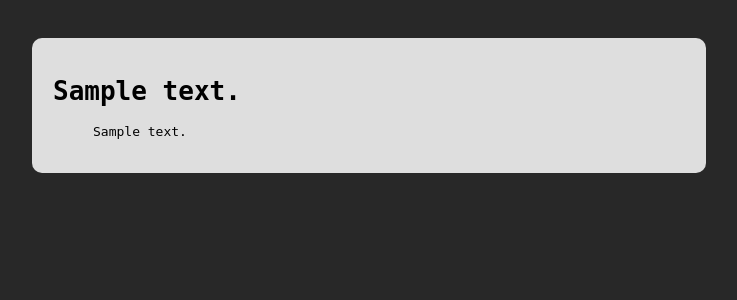
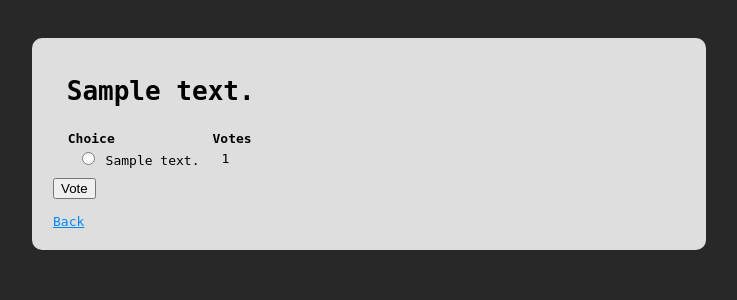
Before and after one commit to kmirzavaziri/django-drf, a Django app: page /polls/1/ in a window 1280 px wide. Shown: the top 300 px of the page, without its empty margins (271-1008 px from the left). Run offline with Django 4.2, Linux system fonts and the light colour scheme; tables that the repository leaves empty hold one stand-in row (values such as "Sample post").

Commit message:
Add vote and result functionalities (part 4)

```diff
--- a/polls/static/polls/styles.css
+++ b/polls/static/polls/styles.css
@@ -12,6 +12,18 @@ a {
     color: #0088ff;
 }
 
+fieldset {
+    border: none;
+}
+
+th {
+    text-align: left;
+}
+
+td {
+    padding: 0 10px;
+}
+
 .wrapper {
     display: flex;
     justify-content: center;
@@ -24,3 +36,7 @@ a {
     width: 50%;
     margin-top: 30px;
 }
+
+.err {
+    color: #b00707;
+}
--- a/polls/templates/polls/detail.html
+++ b/polls/templates/polls/detail.html
@@ -10,12 +10,34 @@
 <body>
 <div class="wrapper">
     <div class="card">
-        <h1>{{ question.question_text }}</h1>
-        <ul>
-            {% for choice in question.choice_set.all %}
-            <li>{{ choice.choice_text }}</li>
-            {% endfor %}
-        </ul>
+        <form action="{% url 'polls:detail' question.id %}" method="post">
+            {% csrf_token %}
+            <fieldset>
+                <legend><h1>{{ question.question_text }}</h1></legend>
+                {% if error_message %}
+                <p class="err"><strong>{{ error_message }}</strong></p>
+                {% endif %}
+
+                <table>
+                    <tr>
+                        <th>Choice</th>
+                        <th>Votes</th>
+                    </tr>
+                    {% for choice in question.choice_set.all %}
+                    <tr>
+                        <td>
+                            <input type="radio" name="choice" id="choice{{ forloop.counter }}" value="{{ choice.id }}">
+                            <label for="choice{{ forloop.counter }}">{{ choice.choice_text }}</label><br>
+                        </td>
+                        <td>{{ choice.votes }}</td>
+                    </tr>
+                    {% endfor %}
+                </table>
+            </fieldset>
+            <input type="submit" value="Vote">
+        </form>
+        <br>
+        <a href="{% url 'polls:index' %}">Back</a>
     </div>
 </div>
 </body>
--- a/polls/templates/polls/index.html
+++ b/polls/templates/polls/index.html
@@ -11,9 +11,9 @@
 <div class="wrapper">
     <div class="card">
         <h1>Latest Question List</h1>
-        {% if latest_question_list %}
+        {% if questions %}
         <ul>
-            {% for question in latest_question_list %}
+            {% for question in questions %}
             <li><a href="{% url 'polls:detail' question.id %}">{{ question.question_text }}</a></li>
             {% endfor %}
         </ul>
--- a/polls/urls.py
+++ b/polls/urls.py
@@ -5,8 +5,6 @@ from . import views
 app_name = "polls"
 
 urlpatterns = [
-    path("", views.index, name="index"),
-    path("<int:question_id>/", views.detail, name="detail"),
-    path("<int:question_id>/results/", views.results, name="results"),
-    path("<int:question_id>/vote/", views.vote, name="vote"),
+    path("", views.IndexView.as_view(), name="index"),
+    path("<int:question_id>/", views.DetailView.as_view(), name="detail"),
 ]
--- a/polls/views.py
+++ b/polls/views.py
@@ -1,23 +1,39 @@
-from django.http import HttpResponse
+from django.db.models import F
+from django.http import HttpResponseRedirect
 from django.shortcuts import get_object_or_404, render
+from django.urls import reverse
+from django.views import View, generic
 
-from polls.models import Question
+from polls.models import Choice, Question
 
 
-def index(request):
-    latest_question_list = Question.objects.order_by("-pub_date")[:5]
-    return render(request, "polls/index.html", {"latest_question_list": latest_question_list})
+class IndexView(generic.ListView):
+    template_name = "polls/index.html"
+    context_object_name = "questions"
+
+    def get_queryset(self):
+        return Question.objects.order_by("-pub_date")[:5]
 
 
-def detail(request, question_id):
-    question = get_object_or_404(Question, pk=question_id)
-    return render(request, "polls/detail.html", {"question": question})
+class DetailView(View):
+    def get(self, request, question_id):
+        question = get_object_or_404(Question, pk=question_id)
+        return render(request, "polls/detail.html", {"question": question})
 
-
-def results(request, question_id):
-    response = "You're looking at the results of question %s."
-    return HttpResponse(response % question_id)
-
-
-def vote(request, question_id):
-    return HttpResponse("You're voting on question %s." % question_id)
+    def post(self, request, question_id):
+        question = get_object_or_404(Question, pk=question_id)
+        try:
+            selected_choice = question.choice_set.get(pk=request.POST["choice"])
+        except (KeyError, Choice.DoesNotExist):
+            return render(
+                request,
+                "polls/detail.html",
+                {
+                    "question": question,
+                    "error_message": "Please select a choice first.",
+                },
+            )
+        else:
+            selected_choice.votes = F("votes") + 1
+            selected_choice.save()
+            return HttpResponseRedirect(reverse("polls:detail", args=(question.id,)))
```
